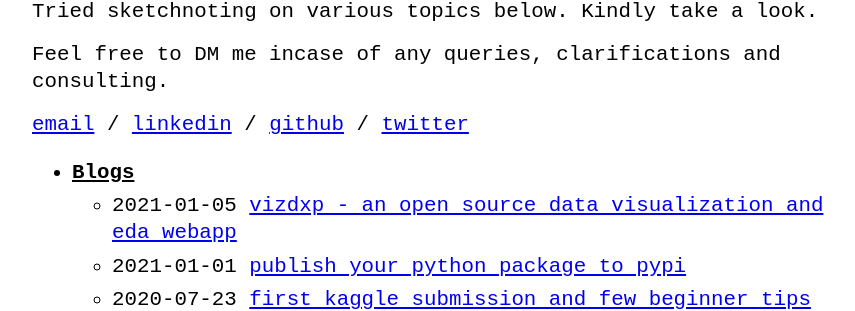
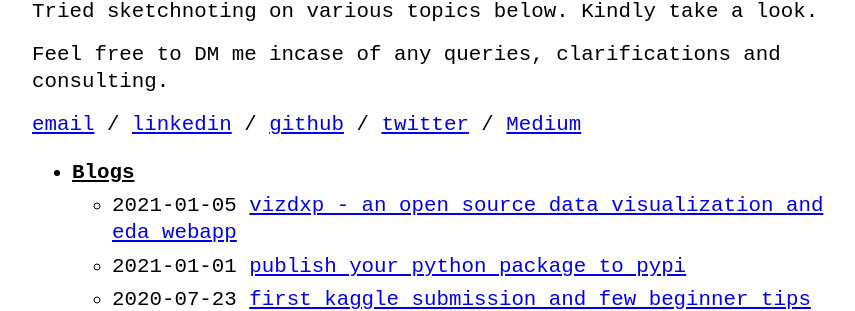
Before and after one commit to Vinothsuku/vinothsuku.github.io, a Jekyll site: the page built from index.md, in a window 1280 px wide. Shown: the part 381-692 px from the top of the page, without its empty margins (208-1063 px from the left). Built offline with Jekyll 4.4.1, drawn with Linux system fonts in a browser that asks for light colours.

Commit message:
Update _config.yml

```diff
--- a/_config.yml
+++ b/_config.yml
@@ -7,7 +7,7 @@ description: >
   I 🤍 technology exploration. In this minimalist website, you could find my posts related to interested areas of Machine Learning, Data Science, Edge Devices, Cycling, Books and Gardening.
   <p>Trying to keep this space useful, interesting to browse though and gain insights across various topics. Recently been sketchnoting and found it to be so useful in conveying ideas. Tried sketchnoting on various topics below. Kindly take a look.</p>
   <p>Feel free to DM me incase of any queries, clarifications and consulting.</p>
-  <a href='mailto:vsuku15@gmail.com'>email</a> / <a href='https://www.linkedin.com/in/vinoth-sukumaran-540514100/'>linkedin</a> / <a href='https://github.com/Vinothsuku'>github</a> / <a href='https://twitter.com/vinothadarsh'>twitter</a>
+  <a href='mailto:vsuku15@gmail.com'>email</a> / <a href='https://www.linkedin.com/in/vinoth-sukumaran-540514100/'>linkedin</a> / <a href='https://github.com/Vinothsuku'>github</a> / <a href='https://twitter.com/vinothadarsh'>twitter</a> / <a href='https://vinothsuku.medium.com/'>Medium</a>
 
 permalink: /:slug.html
 
```
